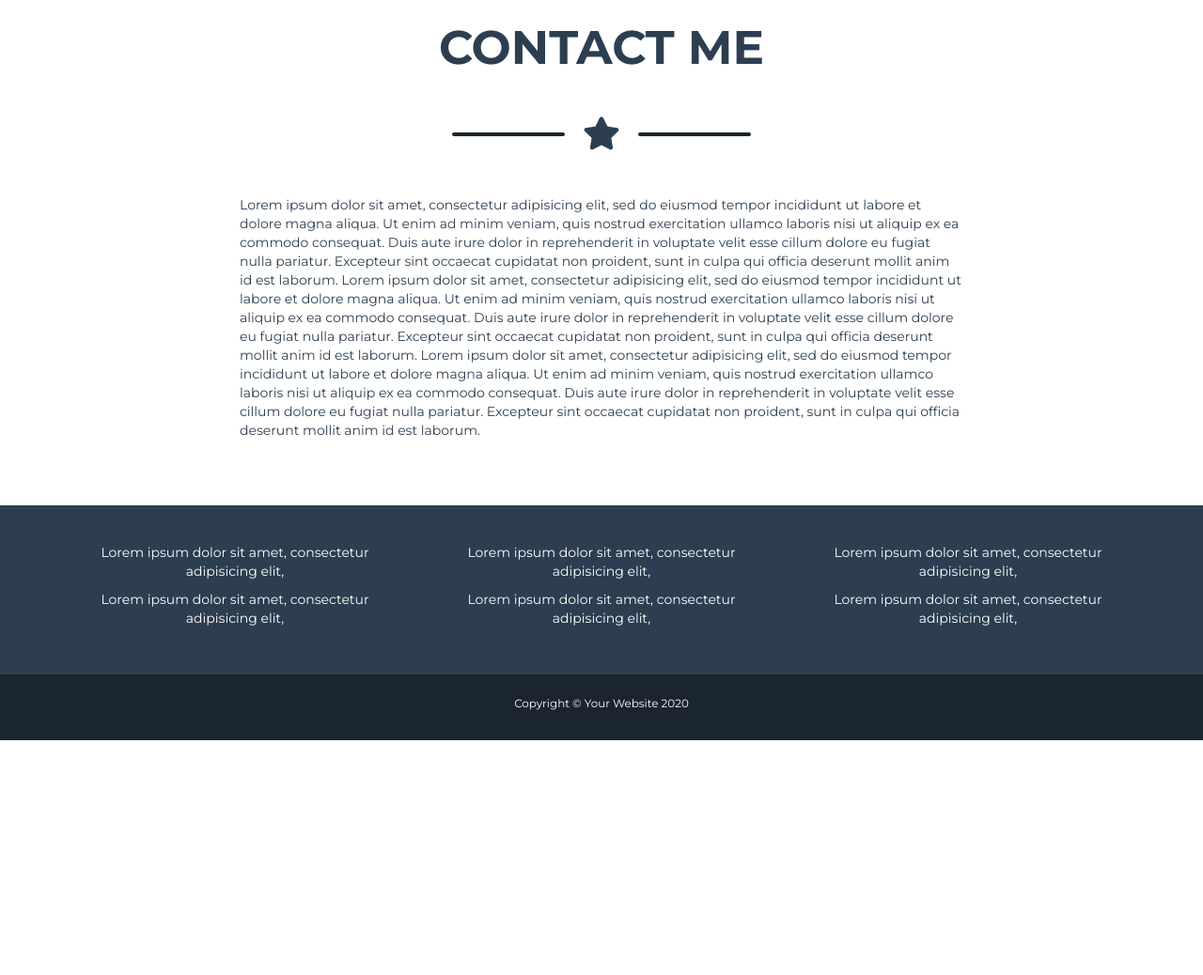
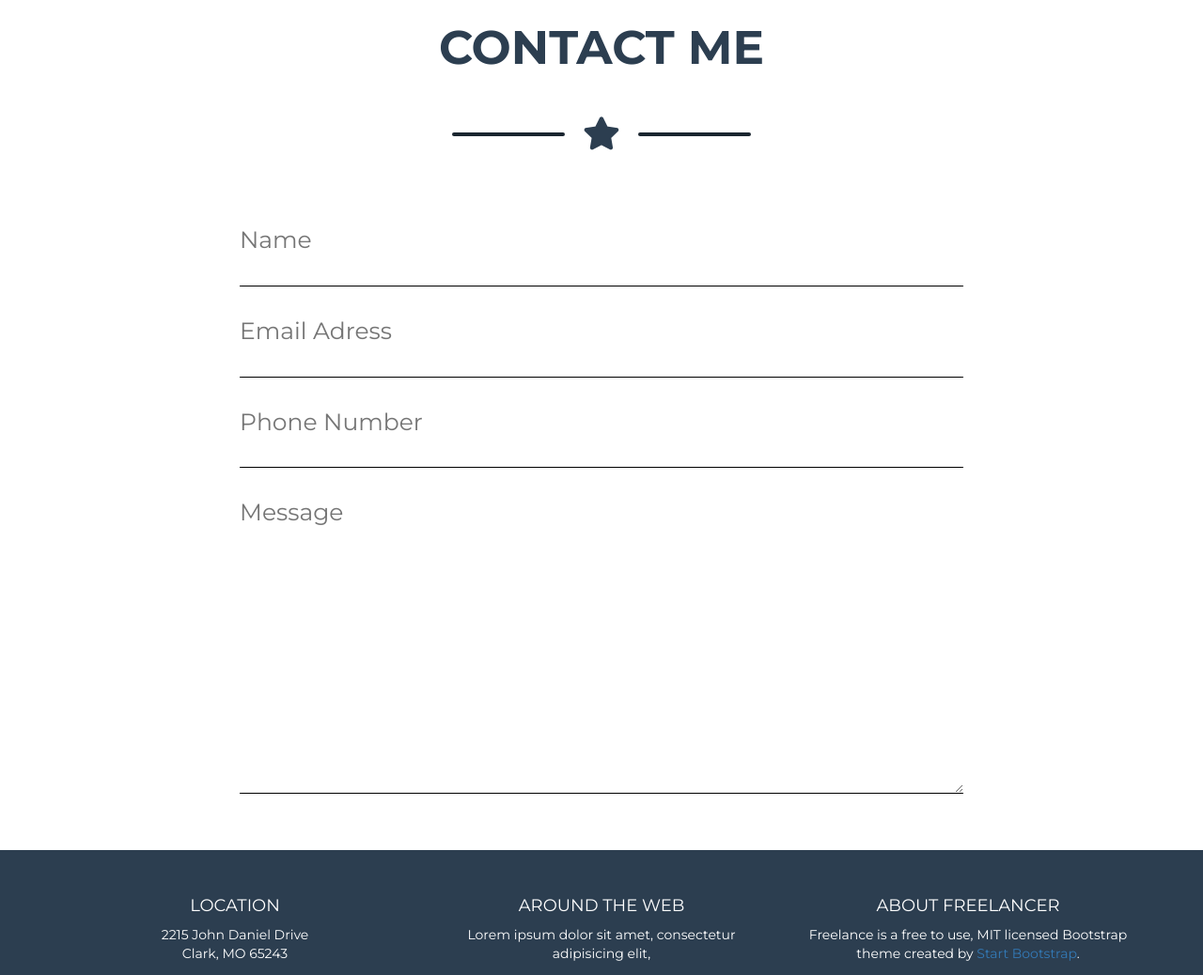
Before and after one commit to LisignoliMichele/html-css-bootstrap-freelancer, a plain HTML site: page index.html in a window 1280 px wide. Shown: the part 2299-3337 px from the top of the page at 94% size. Before the commit the page ends 3087 px from the top, so only its background shows below. Drawn offline with nearby package versions, Linux system fonts and the light colour scheme.

Commit message:
contact me section

```diff
--- a/css/style.css
+++ b/css/style.css
@@ -136,6 +136,16 @@ section {
   background-color: #fff;
   color: #000;
 }
+/* contact me */
+input,
+textarea{
+  display: block;
+  font-size: 25px;
+  padding: 30px 0;
+  width: 100%;
+  border: none;
+  border-bottom: 1px solid black;
+}
 /* Footer */
 .footer_top {
   padding: 40px 0;
--- a/index.html
+++ b/index.html
@@ -166,7 +166,11 @@
             <!-- row form -->
             <div class="row">
               <div class="col-xs-12">
-                <p>Lorem ipsum dolor sit amet, consectetur adipisicing elit, sed do eiusmod tempor incididunt ut labore et dolore magna aliqua. Ut enim ad minim veniam, quis nostrud exercitation ullamco laboris nisi ut aliquip ex ea commodo consequat. Duis aute irure dolor in reprehenderit in voluptate velit esse cillum dolore eu fugiat nulla pariatur. Excepteur sint occaecat cupidatat non proident, sunt in culpa qui officia deserunt mollit anim id est laborum. Lorem ipsum dolor sit amet, consectetur adipisicing elit, sed do eiusmod tempor incididunt ut labore et dolore magna aliqua. Ut enim ad minim veniam, quis nostrud exercitation ullamco laboris nisi ut aliquip ex ea commodo consequat. Duis aute irure dolor in reprehenderit in voluptate velit esse cillum dolore eu fugiat nulla pariatur. Excepteur sint occaecat cupidatat non proident, sunt in culpa qui officia deserunt mollit anim id est laborum. Lorem ipsum dolor sit amet, consectetur adipisicing elit, sed do eiusmod tempor incididunt ut labore et dolore magna aliqua. Ut enim ad minim veniam, quis nostrud exercitation ullamco laboris nisi ut aliquip ex ea commodo consequat. Duis aute irure dolor in reprehenderit in voluptate velit esse cillum dolore eu fugiat nulla pariatur. Excepteur sint occaecat cupidatat non proident, sunt in culpa qui officia deserunt mollit anim id est laborum.</p>
+                <input type="text" name="name" value="" placeholder="Name">
+                <input type="email" name="email" value="" placeholder="Email Adress">
+                <input type="text" name="phone" value="" placeholder="Phone Number">
+                <textarea name="message" rows="8" cols="80" placeholder="Message"></textarea>
+
               </div>
             </div>
             <!-- /row form -->
@@ -182,16 +186,16 @@
         <div class="container">
           <div class="row">
             <div class="col-xs-12 col-md-4">
-              <p>Lorem ipsum dolor sit amet, consectetur adipisicing elit,</p>
+              <h4>LOCATION</h4>
+              <p>2215 John Daniel Drive<br>Clark, MO 65243</p>
+            </div>
+            <div class="col-xs-12 col-md-4">
+              <h4>AROUND THE WEB</h4>
               <p>Lorem ipsum dolor sit amet, consectetur adipisicing elit,</p>
             </div>
             <div class="col-xs-12 col-md-4">
-              <p>Lorem ipsum dolor sit amet, consectetur adipisicing elit,</p>
-              <p>Lorem ipsum dolor sit amet, consectetur adipisicing elit,</p>
-            </div>
-            <div class="col-xs-12 col-md-4">
-              <p>Lorem ipsum dolor sit amet, consectetur adipisicing elit,</p>
-              <p>Lorem ipsum dolor sit amet, consectetur adipisicing elit,</p>
+              <h4>ABOUT FREELANCER</h4>
+              <p>Freelance is a free to use, MIT licensed Bootstrap theme created by <a href="https://startbootstrap.com/">Start Bootstrap</a>.</p>
             </div>
           </div>
         </div>
```
